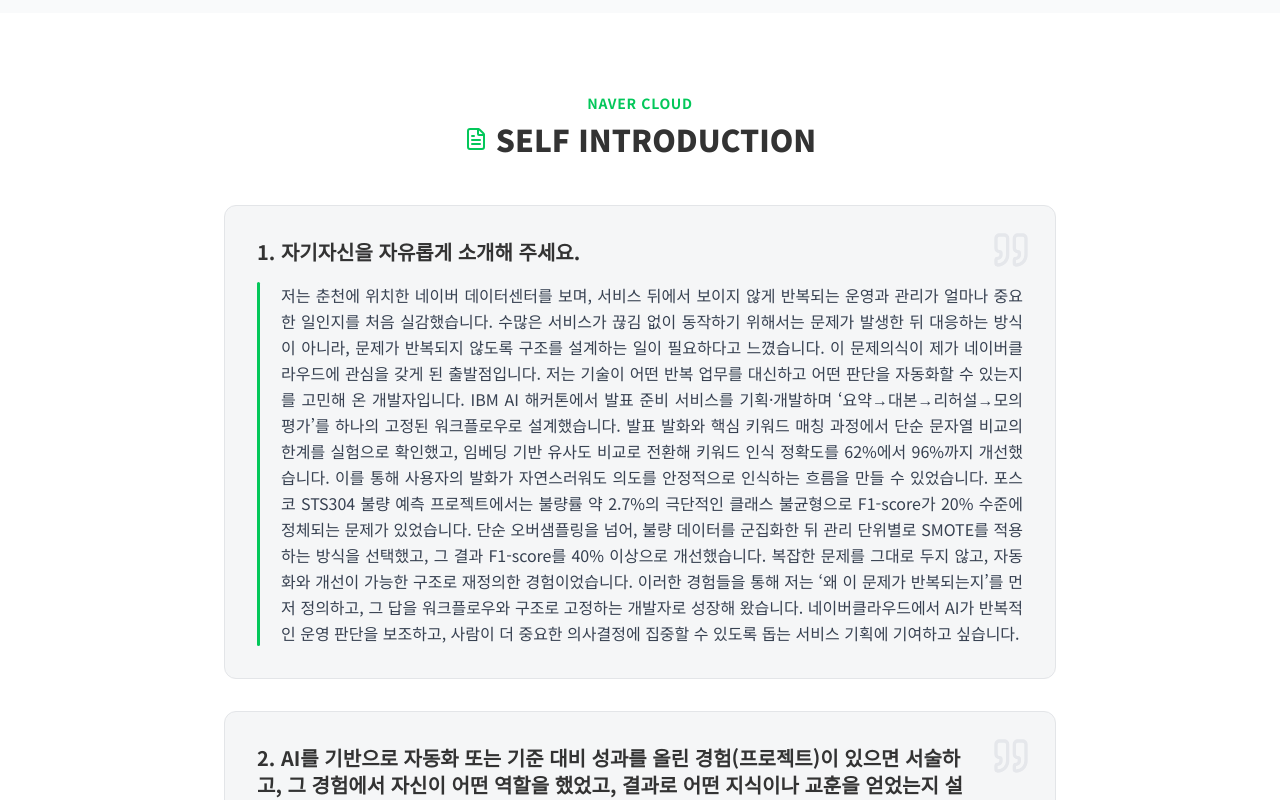
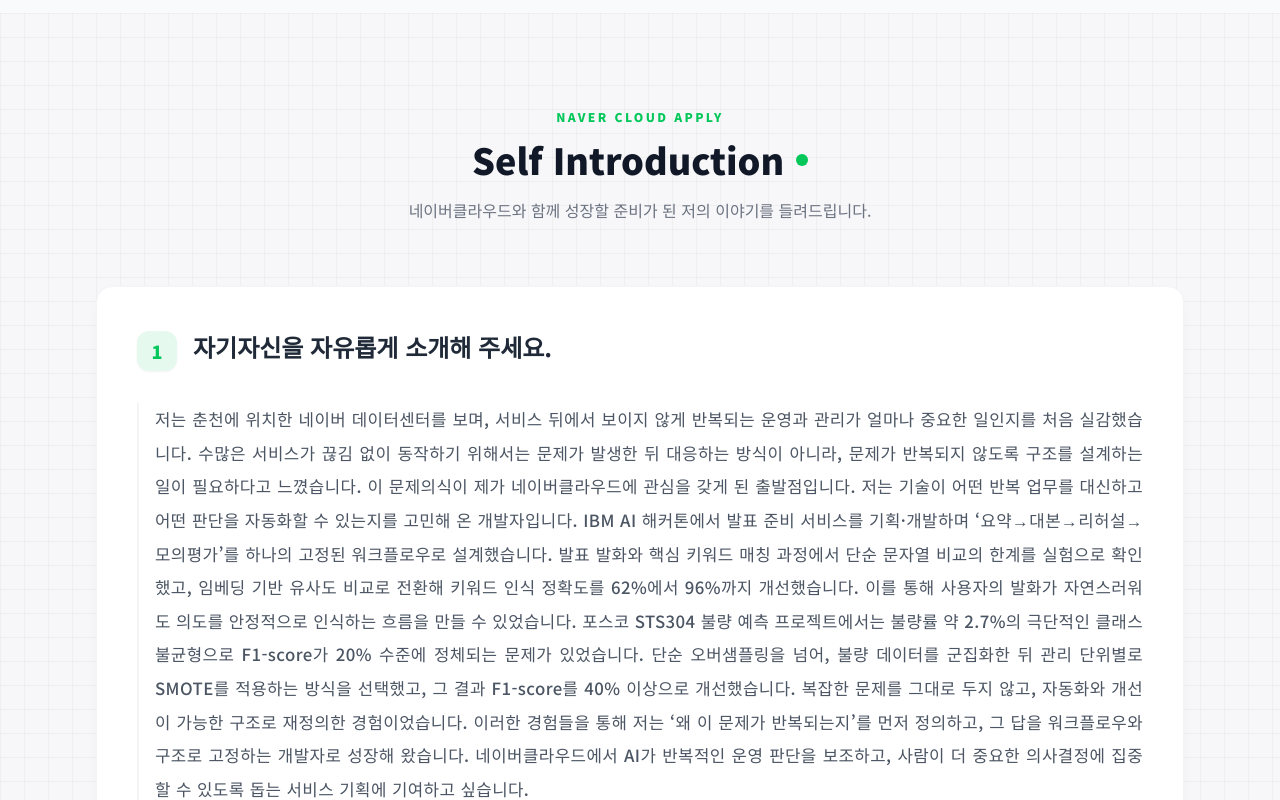
Before and after one commit to arieum/naver-cloud--portfolio, a React (Vite) app: page / in a window 1280 px wide. Shown: the part 3740-4540 px from the top of the page. Built offline with nearby package versions, Linux system fonts and the light colour scheme.

Commit message:
[fix] SelfIntro ui 수정

```diff
--- a/components/SelfIntro.tsx
+++ b/components/SelfIntro.tsx
@@ -5,48 +5,68 @@
 
 const SelfIntro: React.FC = () => {
   return (
-    <section id="application" className="py-20 bg-white">
-      <div className="max-w-4xl mx-auto px-4 md:px-8">
+    <section id="application" className="py-24 bg-gray-50/50 relative overflow-hidden">
+        <div className="absolute inset-0 bg-[linear-gradient(to_right,#80808012_1px,transparent_1px),linear-gradient(to_bottom,#80808012_1px,transparent_1px)] bg-[size:24px_24px] pointer-events-none"></div>
+
+      <div className="max-w-6xl mx-auto px-4 md:px-8 relative z-10">
         <motion.div
           initial={{ opacity: 0, y: 20 }}
           whileInView={{ opacity: 1, y: 0 }}
           viewport={{ once: true }}
-          className="text-center mb-12"
+          className="text-center mb-16"
         >
-          <span className="text-[#03C75A] font-bold tracking-wider text-sm mb-2 block">NAVER CLOUD</span>
-          <h2 className="text-3xl font-black text-[#333] flex items-center justify-center gap-2">
-            <FileText className="text-[#03C75A]" />
-            SELF INTRODUCTION
+          <span className="text-[#03C75A] font-extrabold tracking-[0.2em] text-xs uppercase mb-3 block">NAVER CLOUD Apply</span>
+          <h2 className="text-4xl font-black text-gray-900 flex items-center justify-center gap-3 leading-tight">
+            Self Introduction
+            <span className="relative flex h-3 w-3">
+              <span className="animate-ping absolute inline-flex h-full w-full rounded-full bg-[#03C75A] opacity-75"></span>
+              <span className="relative inline-flex rounded-full h-3 w-3 bg-[#03C75A]"></span>
+            </span>
           </h2>
+          <p className="mt-4 text-gray-500 max-w-lg mx-auto">
+            네이버클라우드와 함께 성장할 준비가 된 저의 이야기를 들려드립니다.
+          </p>
         </motion.div>
 
-        <div className="space-y-8">
-          {SELF_INTRO.map((item, idx) => (
+        <div className="space-y-10">
+          {SELF_INTRO.map((item, idx) => {
+            const qParts = item.question.split(/(\d+\.)/g).filter(Boolean);
+            const qNumber = qParts[0];
+            const qText = qParts.slice(1).join("").trim();
+
+            return (
               <motion.div
                 key={idx}
-              initial={{ opacity: 0, y: 30 }}
+                initial={{ opacity: 0, y: 40 }}
                 whileInView={{ opacity: 1, y: 0 }}
-              viewport={{ once: true }}
-              transition={{ delay: idx * 0.1 }}
-              className="bg-[#F5F6F7] border border-[#E3E5E8] rounded-xl p-8 hover:shadow-lg transition-shadow relative overflow-hidden group"
+                viewport={{ once: true, margin: "-100px" }}
+                transition={{ duration: 0.6, delay: idx * 0.15, ease: "easeOut" }}
+                className="group relative bg-white rounded-2xl overflow-hidden transition-all duration-300 hover:shadow-[0_20px_40px_-15px_rgba(0,0,0,0.1)] shadow-[0_4px_20px_-10px_rgba(0,0,0,0.1)] border border-gray-100"
               >
-              {/* Decorative Quote Icon */}
-              <div className="absolute top-6 right-6 text-gray-200 group-hover:text-green-100 transition-colors">
-                <Quote size={40} />
+
+                <div className="absolute top-0 left-0 w-full h-1 bg-gradient-to-r from-transparent via-[#03C75A] to-transparent scale-x-0 group-hover:scale-x-100 transition-transform duration-700 ease-in-out origin-left"></div>
+
+                <div className="p-8 md:p-10">
+                  <div className="flex items-start gap-4 mb-8 relative">
+                     <div className="shrink-0 mt-1">
+                        <div className="w-10 h-10 rounded-xl bg-[#03C75A]/10 flex items-center justify-center text-[#03C75A] font-black text-lg shadow-sm relative overflow-hidden group-hover:bg-[#03C75A] group-hover:text-white transition-colors duration-300">
+                            {qNumber.replace('.','')}
+                        </div>
+                     </div>
+                    <h3 className="text-xl md:text-2xl font-bold text-gray-800 leading-snug pt-1">
+                      {qText}
+                    </h3>
                   </div>
 
-              <h3 className="text-xl font-bold text-[#333] mb-4 pr-12 leading-snug">
-                {item.question}
-              </h3>
-
-              <div className="relative">
-                <div className="absolute left-0 top-0 bottom-0 w-[3px] bg-[#03C75A] rounded-full" />
-                <p className="pl-6 text-gray-700 leading-relaxed text-md whitespace-pre-line text-justify">
+                  <div className="relative pl-2 md:pl-4 border-l-2 border-gray-100 group-hover:border-[#03C75A]/30 transition-colors duration-300">
+                    <p className="text-gray-600 leading-loose text-[1.05rem] whitespace-pre-line text-justify font-medium tracking-wide">
                       {item.answer}
                     </p>
                   </div>
+                </div>
               </motion.div>
-          ))}
+            );
+          })}
         </div>
       </div>
     </section>
```
Lines whose indentation alone changed are shown as unchanged.
